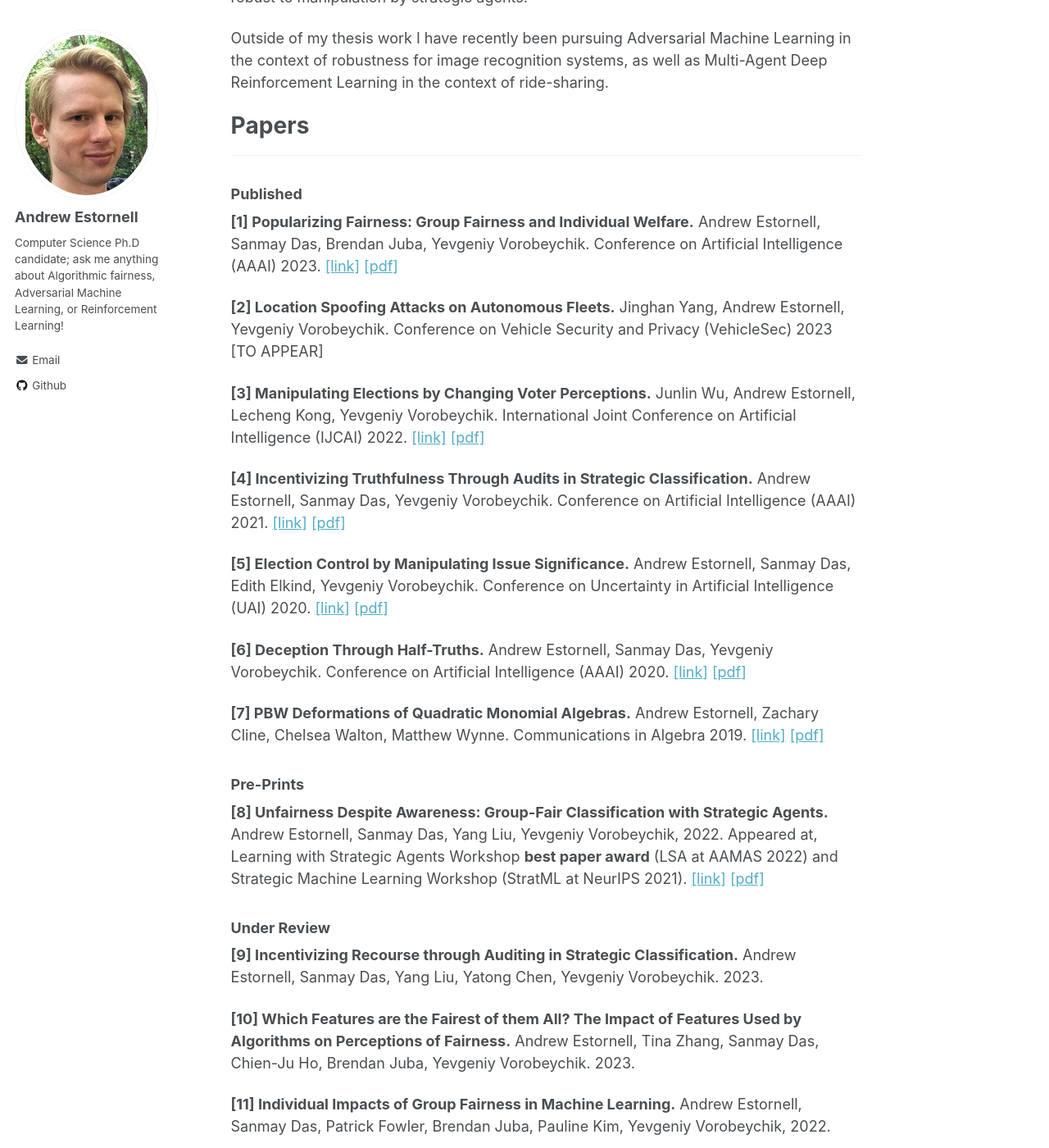
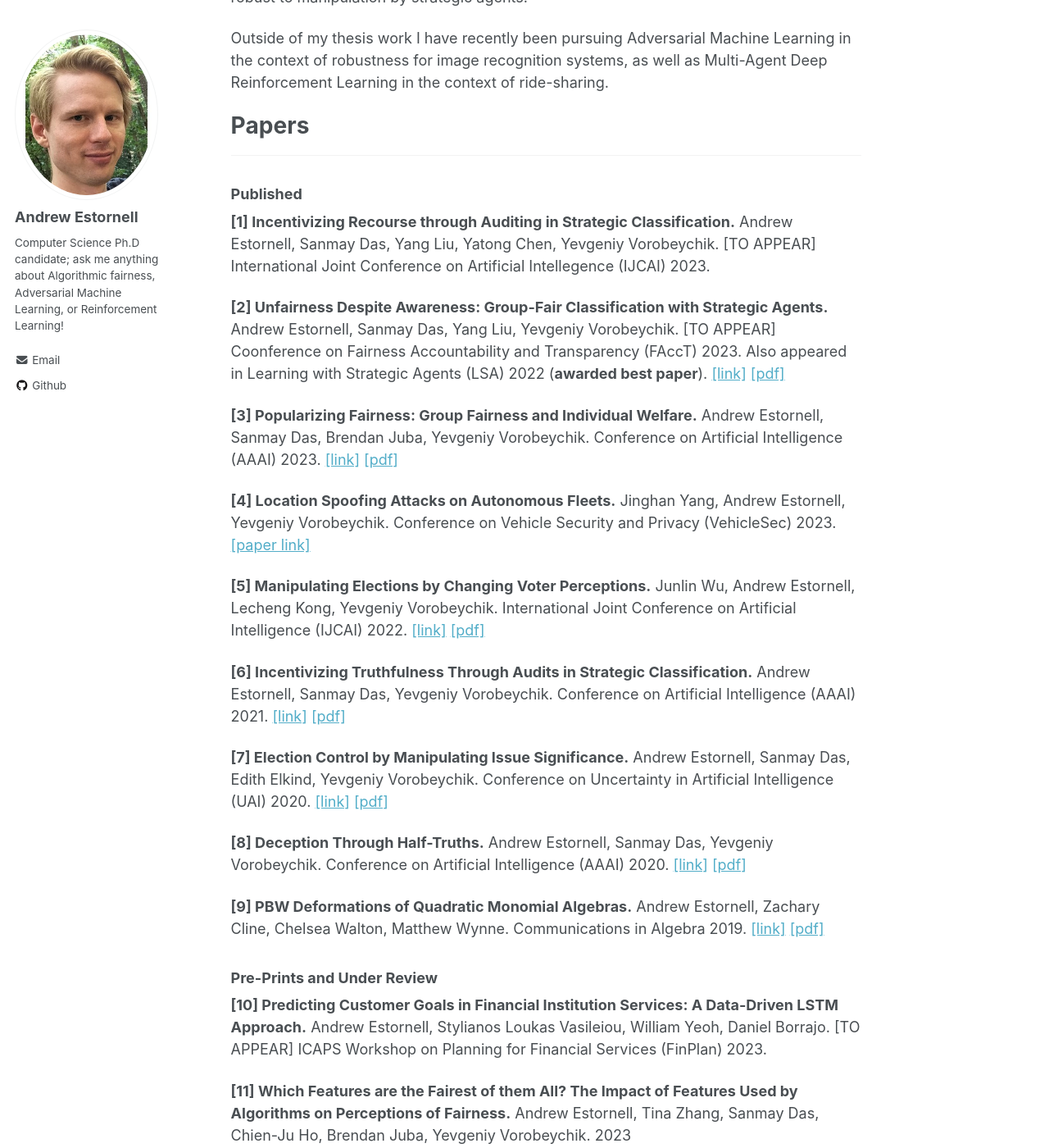
Before and after one commit to andrewEstornell/andrewEstornell.github.io, a Jekyll site: the page built from _pages/about.md, in a window 1280 px wide and 1400 px high, scrolled down 606 px. Shown: the whole window at 82% size. Built offline with Jekyll 4.4.1, drawn with Linux system fonts in a browser that asks for light colours; nearby versions of some CDN libraries; a script bundle is joined from its source files by our own code; library files that are not in the unit come from our copies; some of the changed text lies outside the part shown.

Commit message:
Update about.md

```diff
--- a/_pages/about.md
+++ b/_pages/about.md
@@ -20,36 +20,48 @@
 Outside of my thesis work I have recently been pursuing Adversarial Machine Learning in the context of robustness for image recognition systems, as well as Multi-Agent Deep Reinforcement Learning in the context of ride-sharing.
 
 
+
+
+
+
+
+
 # Papers
 ------
 ### Published
 
-**[1] Popularizing Fairness: Group Fairness and Individual Welfare.** Andrew Estornell, Sanmay Das, Brendan Juba, Yevgeniy Vorobeychik. Conference on Artificial Intelligence (AAAI) 2023. [[link]](https://scholar.google.com/citations?view_op=view_citation&hl=en&user=SSW02WEAAAAJ&citation_for_view=SSW02WEAAAAJ:UeHWp8X0CEIC) [[pdf]](/assets/pdfs/PopularFairness2023.pdf)
+**[1] Incentivizing Recourse through Auditing in Strategic Classification.** Andrew Estornell, Sanmay Das, Yang Liu, Yatong Chen, Yevgeniy Vorobeychik. \[TO APPEAR\] International Joint Conference on Artificial Intellegence (IJCAI) 2023.
 
-**[2] Location Spoofing Attacks on Autonomous Fleets.** Jinghan Yang, Andrew Estornell, Yevgeniy Vorobeychik. Conference on Vehicle Security and Privacy (VehicleSec) 2023 \[TO APPEAR\]
-
-**[3] Manipulating Elections by Changing Voter Perceptions.** Junlin Wu, Andrew Estornell, Lecheng Kong, Yevgeniy Vorobeychik. International Joint Conference on Artificial Intelligence (IJCAI) 2022. [[link]](https://arxiv.org/pdf/2205.00102.pdf) [[pdf]](/assets/pdfs/ElectionControl2022.pdf)
-
-**[4]  Incentivizing Truthfulness Through Audits in Strategic Classification.** Andrew Estornell, Sanmay Das, Yevgeniy Vorobeychik. Conference on Artificial Intelligence (AAAI) 2021. [[link]](https://ojs.aaai.org/index.php/AAAI/article/view/16674) [[pdf]](/assets/pdfs/Audits2021.pdf)
+**[2] Unfairness Despite Awareness: Group-Fair Classification with Strategic Agents.** Andrew Estornell, Sanmay Das, Yang Liu, Yevgeniy Vorobeychik. \[TO APPEAR\] Coonference on Fairness Accountability and Transparency (FAccT) 2023. Also appeared in Learning with Strategic Agents (LSA) 2022 (**awarded best paper**). [[link]](https://arxiv.org/pdf/2112.02746.pdf) [[pdf]](/assets/pdfs/FairnessReversal2022.pdf)
 
 
-**[5] Election Control by Manipulating Issue Significance.** Andrew Estornell, Sanmay Das, Edith Elkind, Yevgeniy Vorobeychik.  Conference on Uncertainty in Artificial Intelligence (UAI) 2020. [[link]](https://proceedings.mlr.press/v124/estornell20a.html) [[pdf]](/assets/pdfs/ElectionControl2020.pdf)
+**[3] Popularizing Fairness: Group Fairness and Individual Welfare.** Andrew Estornell, Sanmay Das, Brendan Juba, Yevgeniy Vorobeychik. Conference on Artificial Intelligence (AAAI) 2023. [[link]](https://scholar.google.com/citations?view_op=view_citation&hl=en&user=SSW02WEAAAAJ&citation_for_view=SSW02WEAAAAJ:UeHWp8X0CEIC) [[pdf]](/assets/pdfs/PopularFairness2023.pdf)
+
+**[4] Location Spoofing Attacks on Autonomous Fleets.** Jinghan Yang, Andrew Estornell, Yevgeniy Vorobeychik. Conference on Vehicle Security and Privacy (VehicleSec) 2023. [[paper link]](https://www.ndss-symposium.org/ndss-paper/auto-draft-371/)
+
+**[5] Manipulating Elections by Changing Voter Perceptions.** Junlin Wu, Andrew Estornell, Lecheng Kong, Yevgeniy Vorobeychik. International Joint Conference on Artificial Intelligence (IJCAI) 2022. [[link]](https://arxiv.org/pdf/2205.00102.pdf) [[pdf]](/assets/pdfs/ElectionControl2022.pdf)
+
+**[6]  Incentivizing Truthfulness Through Audits in Strategic Classification.** Andrew Estornell, Sanmay Das, Yevgeniy Vorobeychik. Conference on Artificial Intelligence (AAAI) 2021. [[link]](https://ojs.aaai.org/index.php/AAAI/article/view/16674) [[pdf]](/assets/pdfs/Audits2021.pdf)
 
 
-**[6] Deception Through Half-Truths.** Andrew Estornell, Sanmay Das, Yevgeniy Vorobeychik. Conference on Artificial Intelligence (AAAI) 2020. [[link]](https://ojs.aaai.org/index.php/AAAI/article/view/6570) [[pdf]](/assets/pdfs/Deception2020.pdf)
-
-**[7] PBW Deformations of Quadratic Monomial Algebras.** Andrew Estornell, Zachary Cline, Chelsea Walton, Matthew Wynne.  Communications in Algebra 2019. [[link]](https://www.tandfonline.com/doi/full/10.1080/00927872.2018.1536757?casa_token=TuCNA221xeEAAAAA:St_MqmqvdsrE0qoSf_ku_7kvrOTZ5zoXXcdvRY6inE3c5d09eqxkmoTFg1opAkfhTf3baPFiIqqHxEU) [[pdf]](/assets/pdfs/PBW2019.pdf)
+**[7] Election Control by Manipulating Issue Significance.** Andrew Estornell, Sanmay Das, Edith Elkind, Yevgeniy Vorobeychik.  Conference on Uncertainty in Artificial Intelligence (UAI) 2020. [[link]](https://proceedings.mlr.press/v124/estornell20a.html) [[pdf]](/assets/pdfs/ElectionControl2020.pdf)
 
 
-### Pre-Prints
+**[8] Deception Through Half-Truths.** Andrew Estornell, Sanmay Das, Yevgeniy Vorobeychik. Conference on Artificial Intelligence (AAAI) 2020. [[link]](https://ojs.aaai.org/index.php/AAAI/article/view/6570) [[pdf]](/assets/pdfs/Deception2020.pdf)
 
-**[8] Unfairness Despite Awareness: Group-Fair Classification with Strategic Agents.** Andrew Estornell, Sanmay Das, Yang Liu, Yevgeniy Vorobeychik, 2022. Appeared at, Learning with Strategic Agents Workshop **best paper award** (LSA at AAMAS 2022) and Strategic Machine Learning Workshop (StratML at NeurIPS 2021). [[link]](https://arxiv.org/pdf/2112.02746.pdf) [[pdf]](/assets/pdfs/FairnessReversal2022.pdf)
+**[9] PBW Deformations of Quadratic Monomial Algebras.** Andrew Estornell, Zachary Cline, Chelsea Walton, Matthew Wynne.  Communications in Algebra 2019. [[link]](https://www.tandfonline.com/doi/full/10.1080/00927872.2018.1536757?casa_token=TuCNA221xeEAAAAA:St_MqmqvdsrE0qoSf_ku_7kvrOTZ5zoXXcdvRY6inE3c5d09eqxkmoTFg1opAkfhTf3baPFiIqqHxEU) [[pdf]](/assets/pdfs/PBW2019.pdf)
 
 
-### Under Review
 
-**[9] Incentivizing Recourse through Auditing in Strategic Classification.** Andrew Estornell, Sanmay Das, Yang Liu, Yatong Chen, Yevgeniy Vorobeychik. 2023.
+### Pre-Prints and Under Review
 
-**[10] Which Features are the Fairest of them All? The Impact of Features Used by Algorithms on Perceptions of Fairness.** Andrew Estornell, Tina Zhang, Sanmay Das, Chien-Ju Ho, Brendan Juba, Yevgeniy Vorobeychik. 2023.
 
-**[11] Individual Impacts of Group Fairness in Machine Learning.** Andrew Estornell, Sanmay Das, Patrick Fowler, Brendan Juba, Pauline Kim, Yevgeniy Vorobeychik, 2022.
+**[10] Predicting Customer Goals in Financial Institution Services: A Data-Driven LSTM Approach.** Andrew Estornell, Stylianos Loukas Vasileiou, William Yeoh, Daniel Borrajo. \[TO APPEAR\] ICAPS Workshop on Planning for Financial Services (FinPlan) 2023.
+
+**[11] Which Features are the Fairest of them All? The Impact of Features Used by Algorithms on Perceptions of Fairness.** Andrew Estornell, Tina Zhang, Sanmay Das, Chien-Ju Ho, Brendan Juba, Yevgeniy Vorobeychik. 2023
+
+**[12] Defending Against Patch Attacks in Vision Recognition Tasks Through Adversarial Semantics Meaning.** Jinghan Yang, Andrew Estornell, Yevgeniy Vorobeychik. 2023
+
+**[13] Representative Sampling for Datasets, with Applications in Healthcare.** Andrew Estornell, Sanmay Das, Chien-Ju Ho, Yevgeniy Vorobeychik. 2023
+
+**[14] Individual Impacts of Group Fairness in Machine Learning.** Andrew Estornell, Sanmay Das, Patrick Fowler, Brendan Juba, Pauline Kim, Yevgeniy Vorobeychik, 2022.
```
